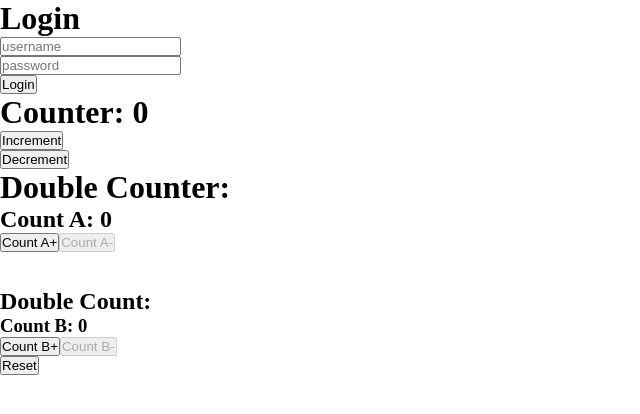
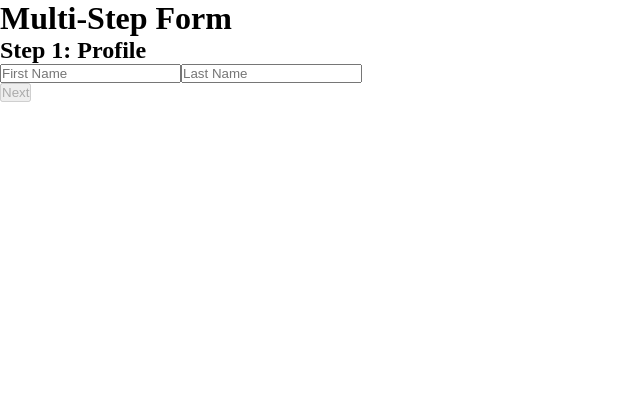
Before and after one commit to nurmoha251-droid/excise-3, a React (Vite) app: page / in a window 1280 px wide. Shown: the top 414 px of the page, without its empty margins (0-640 px from the left). Built offline with nearby package versions, Linux system fonts and the light colour scheme.

Commit message:
Your clear description of what changed

```diff
--- a/src/App.jsx
+++ b/src/App.jsx
@@ -2,19 +2,17 @@ import   useState  from "react";
 import DoubleCounter from "./DoubleCounter";
 import Counter from "./Counter";
 import Login from "./Login";
-
+import MultiStepForm from "./MultiStepForm";
 function App() {
 
-// const lists = []
-// const items = null
 
 
       return(
 <>
-<Login/>
-<Counter/>
-
-<DoubleCounter/>
+{/* <Login/>
+<Counter/> */}
+<MultiStepForm/>
+{/* <DoubleCounter/> */}
      </>  )
 }
 
--- /dev/null
+++ b/src/MultiStepForm.jsx
@@ -0,0 +1,86 @@
+import { useState } from "react";
+
+const MultiStepForm = () => {
+  const [step, setStep] = useState(1);
+  const [firstName, setFirstName] = useState("");
+  const [lastName, setLastName] = useState("");
+  const [email, setEmail] = useState("");
+  const [number, setNumber] = useState("");
+
+  const nextStep = () => {
+    setStep((prev) => prev + 1);
+  };
+
+  const prevStep = () => {
+    setStep((prev) => prev - 1);
+  };
+
+  const resetForm = () => {
+    setFirstName("");
+    setLastName("");
+    setEmail("");
+    setNumber("");
+    setStep(1);
+  };
+
+  return (
+    <div>
+      <h1>Multi-Step Form</h1>
+
+      {step === 1 && (
+        <div>
+          <h2>Step 1: Profile</h2>
+          <input
+            type="text"
+            placeholder="First Name"
+            value={firstName}
+            onChange={(e) => setFirstName(e.target.value)}
+          />
+          <input
+            type="text"
+            placeholder="Last Name"
+            value={lastName}
+            onChange={(e) => setLastName(e.target.value)}
+          />
+          <br />
+          <button onClick={nextStep} disabled={!firstName || !lastName}>Next</button>
+        </div>
+      )}
+
+      {step === 2 && (
+        <div>
+          <h2>Step 2: Contact </h2>
+          <input
+            type="email"
+            placeholder="Email"
+            value={email}
+            onChange={(e) => setEmail(e.target.value)}
+          />
+          <input
+            type="number"
+            placeholder="Number"
+            value={number}
+            onChange={(e) => setNumber(e.target.value)}
+          />
+          <br />
+          <button onClick={prevStep}>Back</button>
+          <button onClick={nextStep} disabled={!email || !number}>Next</button>
+        </div>
+      )}
+
+      {step === 3 && (
+        <div>
+          <h2>Step 3: Review </h2>
+          <p>First Name: {firstName}</p>
+          <p>Last Name: {lastName}</p>
+          <p>Email: {email}</p>
+          <p>Number: {number}</p>
+          <button onClick={prevStep}>Back</button>
+          <button onClick={resetForm}>Submit & Reset</button>
+        </div>
+      )}
+    </div>
+  );
+};
+
+export default MultiStepForm;
```
